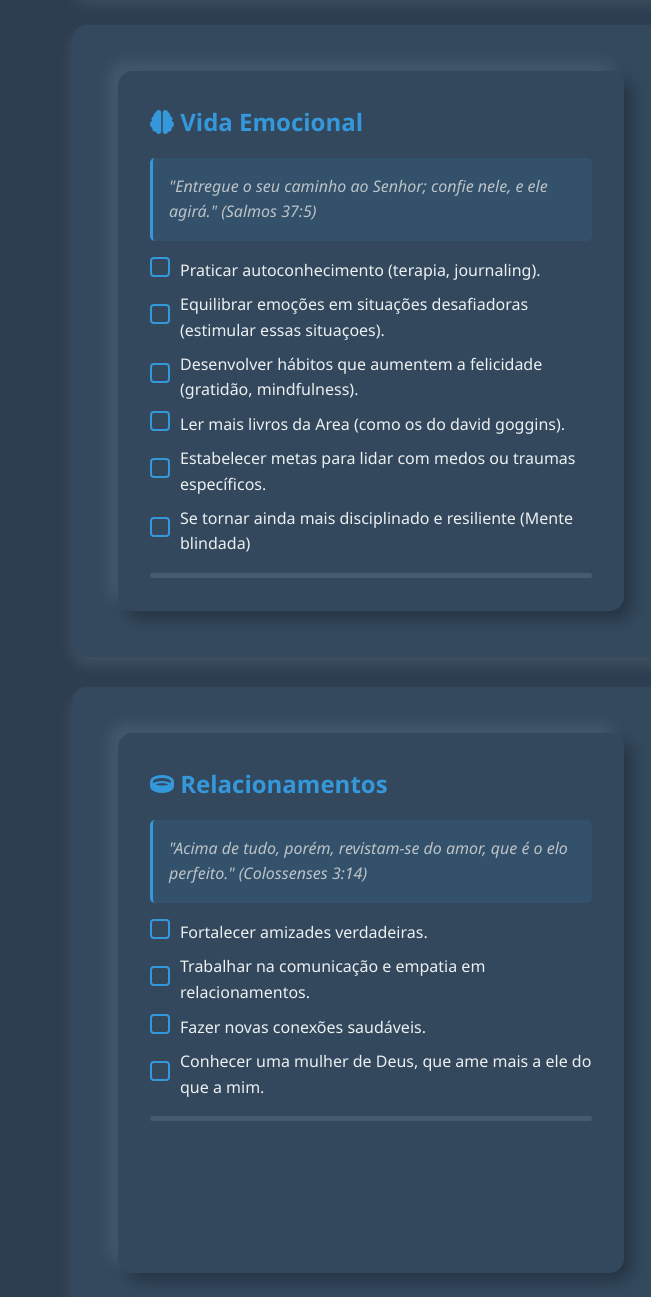
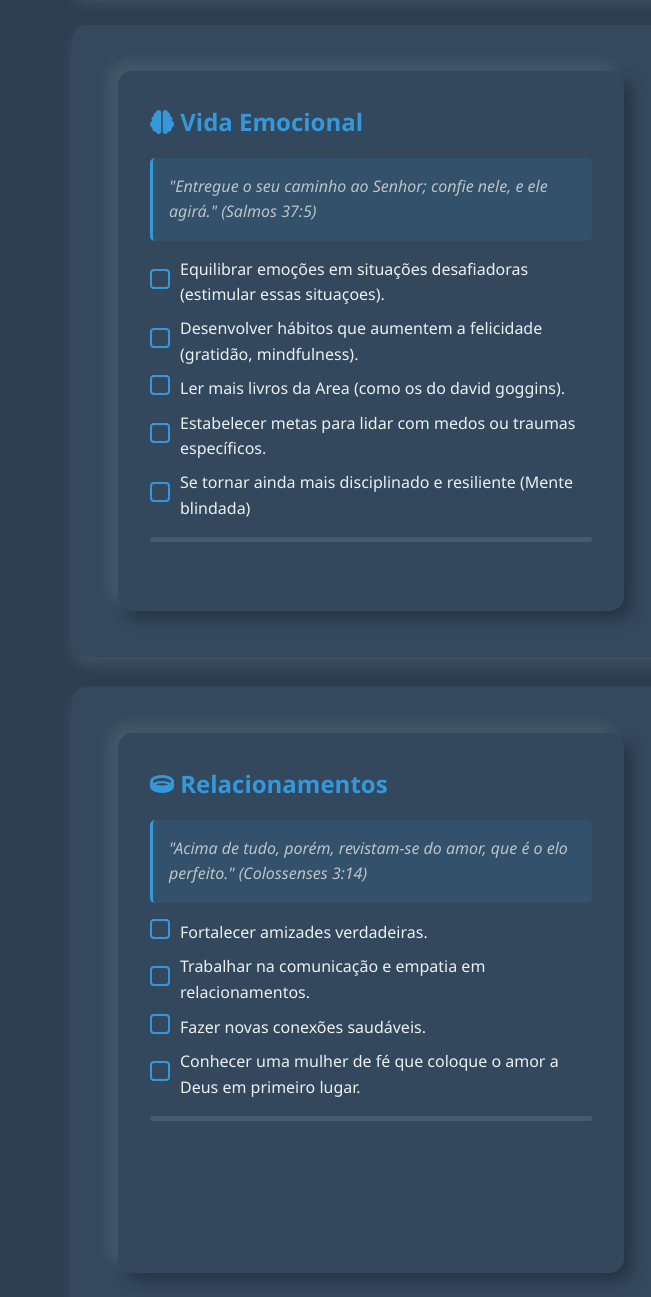
Before and after one commit to LucasSlessa/Dream_dashboard, a plain HTML site: page index.html in a window 1280 px wide. Shown: the part 1607-2904 px from the top of the page, 0-651 px from the left. Drawn offline with nearby package versions, Linux system fonts and the light colour scheme.

```diff
--- a/index.html
+++ b/index.html
@@ -540,13 +540,7 @@ h1 {
 
                     </div>
                     <ul class="checklist">
-                        <li>
-                            <div class="checkbox-wrapper">
-                                <input type="checkbox" id="emocional1" class="checkbox">
-                                <label for="emocional1"></label>
-                            </div>
-                            Praticar autoconhecimento (terapia, journaling).
-                        </li>
+
                         <li>
                             <div class="checkbox-wrapper">
                                 <input type="checkbox" id="emocional2" class="checkbox">
@@ -637,7 +631,7 @@ h1 {
                             <input type="checkbox" id="relacionamento4" class="checkbox">
                             <label for="relacionamento4"></label>
                         </div>
-                        Conhecer uma mulher de Deus, que ame mais a ele do que a mim.
+                        Conhecer uma mulher de fé que coloque o amor a Deus em primeiro lugar.
                     </li>
 
                 </ul>
```
Also changed, not shown: 1 other file.
